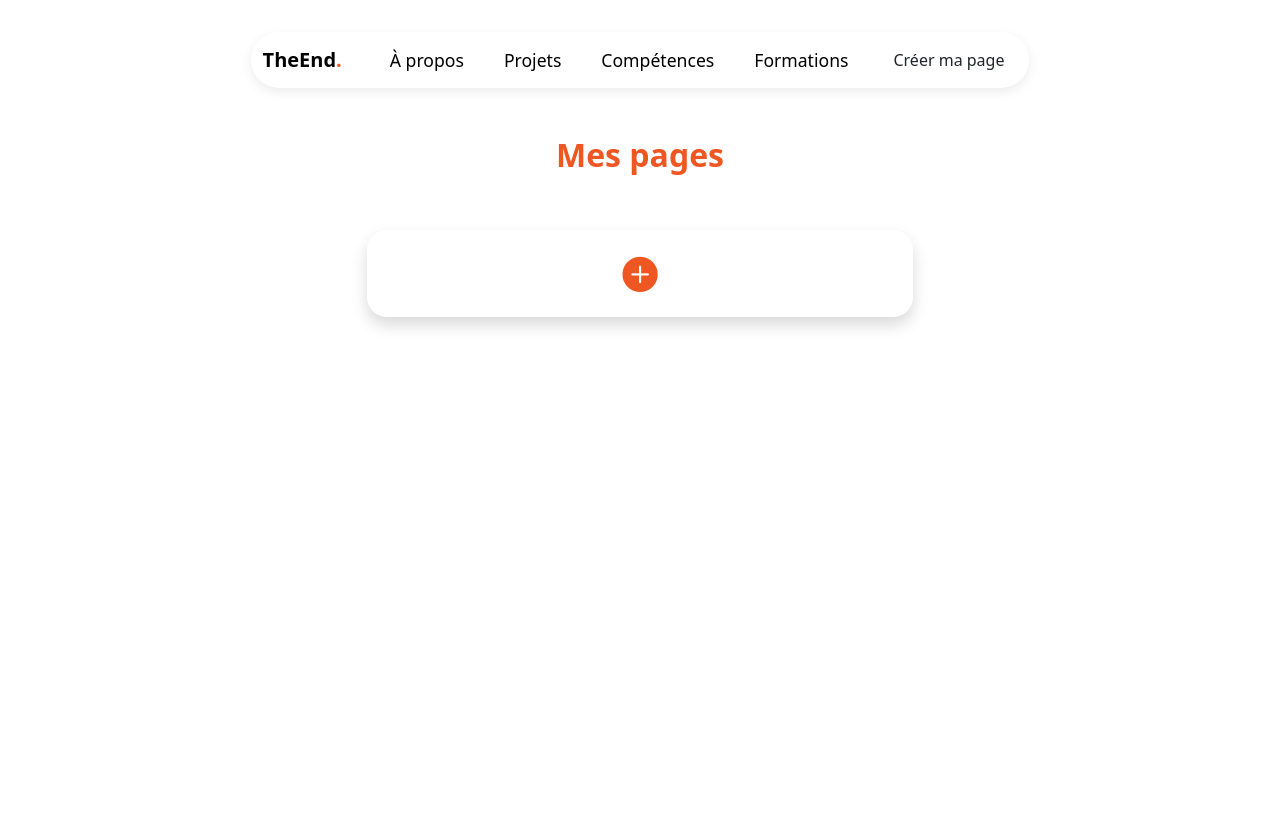
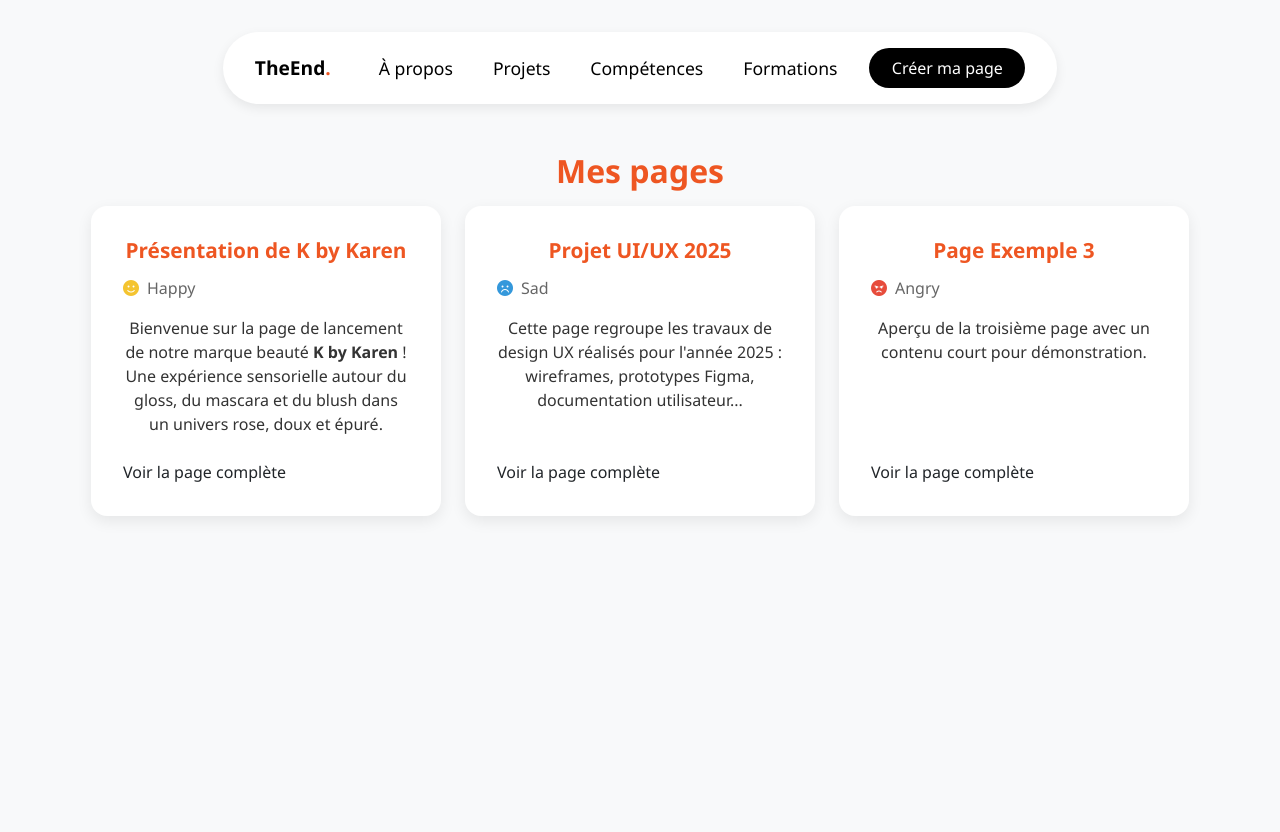
Before and after one commit to Alouda-Webcup/UI-UX, a PHP site: page /pages/project.php in a window 1280 px wide. Before the commit the page ends 328 px from the top, so only its background shows below. Run offline with PHP 8.4, Linux system fonts and the light colour scheme; data that the repository does not hold is empty.

Commit message:
feat: global design

```diff
--- a/pages/project.php
+++ b/pages/project.php
@@ -1,211 +1,161 @@
-<?php
-include('../config/bdconnect.php');
-include('../includes/navbar.php');
-
-// Récupérer les pages depuis la base de données avec projet et utilisateur
-$sql = "SELECT page.*, projects.pj_name, users.user_name
-        FROM page
-        INNER JOIN projects ON page.id_projects = projects.id_projects
-        INNER JOIN users ON page.id_users = users.id_users
-        ORDER BY pg_creationdate DESC";
-
-$stmt = $conn->prepare($sql);
-$stmt->execute();
-$pages = $stmt->fetchAll(PDO::FETCH_ASSOC);
-?>
-
 <!DOCTYPE html>
 <html lang="fr">
+<head>
+  <meta charset="UTF-8" />
+  <title>Mes pages</title>
+  <meta name="viewport" content="width=device-width, initial-scale=1" />
 
-<head>
-  <meta charset="UTF-8">
-  <title>Projets</title>
-  <meta name="viewport" content="width=device-width, initial-scale=1">
-  <link href="https://cdn.jsdelivr.net/npm/bootstrap@5.3.0/dist/css/bootstrap.min.css" rel="stylesheet">
-  <link rel="stylesheet" href="https://cdn.jsdelivr.net/npm/bootstrap-icons@1.10.5/font/bootstrap-icons.css">
-  <link href="https://unpkg.com/aos@2.3.1/dist/aos.css" rel="stylesheet">
-  <link rel="stylesheet" href="/ui-ux/assets/">
+  <!-- Bootstrap CSS -->
+  <link href="https://cdn.jsdelivr.net/npm/bootstrap@5.3.0/dist/css/bootstrap.min.css" rel="stylesheet" />
+  <!-- FontAwesome -->
+  <link href="https://cdnjs.cloudflare.com/ajax/libs/font-awesome/6.4.0/css/all.min.css" rel="stylesheet" />
 
   <style>
-    #serviceCard {
+    html, body {
+      height: 100%;
+      margin: 0;
+      padding: 0;
+    }
+
+    body {
+      background-color: #f8f9fa;
+      font-family: 'Segoe UI', sans-serif;
+    }
+
+    .container {
+      width: 100%;
+      max-width: 1200px;
+      margin: 2rem auto; /* centrage horizontal + marge verticale */
+      padding: 0 1rem;
+      text-align: center;
+    }
+
+    .pages-container {
+      display: flex;
+      flex-wrap: wrap;
+      gap: 1.5rem;
+      justify-content: center;
+      margin-top: 1rem;
+    }
+
+    .page-card {
       background-color: #fff;
       border-radius: 16px;
-      transition: all 0.3s ease;
-      min-height: 220px;
-      max-width: 320px;
-      padding-bottom: 3rem;
+      box-shadow: 0 5px 15px rgba(0,0,0,0.08);
+      padding: 2rem;
+      flex: 1 1 300px;
+      max-width: 350px;
+      display: flex;
+      flex-direction: column;
+      justify-content: space-between;
     }
 
-    #serviceCard:hover {
-      transform: translateY(-4px);
+    .page-title {
+      color: #EE5622;
+      font-weight: bold;
+      margin-bottom: 0.8rem;
+      font-size: 1.3rem;
     }
 
-    #textOrange {
-      color: #EE5622;
+    .mood-container {
+      display: flex;
+      align-items: center;
+      gap: 0.5rem;
+      margin-bottom: 1rem;
+      color: #666;
+      font-weight: 500;
+      font-size: 1rem;
     }
 
-    #textOrange:hover {
+    .mood-happy {
+      color: #f4c430;
+    }
+
+    .mood-sad {
+      color: #3498db;
+    }
+
+    .mood-angry {
+      color: #e74c3c;
+    }
+
+    .page-preview {
+      font-size: 1rem;
+      color: #333;
+      flex-grow: 1;
+      margin-bottom: 1.5rem;
+    }
+
+    .page-link {
+      color: #EE5622;
+      text-decoration: underline;
+      font-weight: 500;
+      align-self: flex-start;
+      transition: color 0.3s ease;
+    }
+
+    .page-link:hover {
       color: #c6471c;
     }
 
-    #formContainer {
-      max-height: 0;
-      overflow: hidden;
-      transition: max-height 0.6s ease, padding 0.3s ease;
-      padding: 0 1rem;
+    h2.text-orange {
+      color: #EE5622;
+      margin-bottom: 1rem;
     }
 
-    #formContainer.show {
-      max-height: 500px;
-      padding: 1.5rem 1rem;
-    }
-
-    #btnIcon {
-      background: transparent;
-      border: none;
-      color: #EE5622;
-      font-size: 2.2rem;
-      cursor: pointer;
-      transition: transform 0.2s ease;
-    }
-
-    #btnIcon:hover {
-      transform: scale(1.1);
-    }
-
-    #btnOrange {
-      background-color: #EE5622;
-      color: #fff;
-      border: none;
-    }
-
-    #btnOrange:hover {
-      background-color: #c6471c;
-      color: white;
-    }
-
-    #formCard {
-      border: none;
-      border-radius: 20px;
-      background: white;
-      animation: slideFadeIn 0.6s ease-out both;
-    }
-
-    @keyframes slideFadeIn {
-      0% {
-        opacity: 0;
-        transform: translateY(20px);
+    @media (max-width: 767px) {
+      .page-card + .page-card {
+        margin-top: 1.5rem;
       }
-
-      100% {
-        opacity: 1;
-        transform: translateY(0);
-      }
-    }
-
-    #gap3rem {
-      gap: 3rem !important;
-    }
-
-    #block {
-      background-color: #EE5622;
-      color: white;
-      padding: 2rem;
-      border-radius: 12px;
-      text-align: center;
-      font-size: 1.2rem;
-      flex: 1 1 0;
-      min-width: 0;
-      /* Pour éviter débordement */
-      word-wrap: break-word;
     }
   </style>
 </head>
 
 <body>
 
-  <h2 id="textOrange" class="text-center mt-5 fw-bold">Mes pages</h2>
+<?php include('../includes/navbar.php') ?>
 
-  <!-- Formulaire -->
-  <div class="container py-5">
-    <div class="row justify-content-center">
-      <div class="col-md-8 col-lg-6">
-        <div id="formCard" class="card shadow">
-          <div class="text-center py-3">
-            <button id="btnIcon" aria-label="Ajouter un service">
-              <i class="bi bi-plus-circle-fill"></i>
-            </button>
-          </div>
-          <div class="card-body" id="formContainer">
-            <h5 id="textOrange" class="text-center fw-bold mb-4">Créer une nouvelle page</h5>
-            <form method="post" action="ajouter_page.php" enctype="multipart/form-data">
-              <!-- Champs à compléter pour créer une page -->
-              <div class="mb-5">
-                <p>Lorem ipsum dolor amet !</p>
-              </div>
-              <div class="d-grid">
-                <button id="btnOrange" type="submit" class="py-2">Créer une nouvelle page</button>
-              </div>
-            </form>
-          </div>
-        </div>
+<div class="container">
+  <h2 class="text-orange mt-5 fw-bold">Mes pages</h2>
+
+  <div class="pages-container">
+    <div class="page-card">
+      <h4 class="page-title">Présentation de K by Karen</h4>
+      <div class="mood-container">
+        <i class="fa-solid fa-face-smile mood-happy" title="Happy"></i>
+        <span>Happy</span>
       </div>
+      <p class="page-preview">
+        Bienvenue sur la page de lancement de notre marque beauté <strong>K by Karen</strong> ! Une expérience sensorielle autour du gloss, du mascara et du blush dans un univers rose, doux et épuré.
+      </p>
+      <a href="k-by-karen.html" class="page-link">Voir la page complète</a>
+    </div>
+
+    <div class="page-card">
+      <h4 class="page-title">Projet UI/UX 2025</h4>
+      <div class="mood-container">
+        <i class="fa-solid fa-face-frown mood-sad" title="Sad"></i>
+        <span>Sad</span>
+      </div>
+      <p class="page-preview">
+        Cette page regroupe les travaux de design UX réalisés pour l'année 2025 : wireframes, prototypes Figma, documentation utilisateur...
+      </p>
+      <a href="uiux-2025.html" class="page-link">Voir la page complète</a>
+    </div>
+
+    <div class="page-card">
+      <h4 class="page-title">Page Exemple 3</h4>
+      <div class="mood-container">
+        <i class="fa-solid fa-face-angry mood-angry" title="Angry"></i>
+        <span>Angry</span>
+      </div>
+      <p class="page-preview">
+        Aperçu de la troisième page avec un contenu court pour démonstration.
+      </p>
+      <a href="#" class="page-link">Voir la page complète</a>
     </div>
   </div>
-
-  <!-- Blocs dynamiques -->
-  <div id="gap3rem" class="d-flex flex-column flex-lg-row flex-wrap p-4">
-    <?php foreach ($pages as $page): ?>
-      <div id="block">
-        <h4 class="fw-bold mb-2"><?= htmlspecialchars($page['pg_object']) ?></h4>
-        <p><em>Ton : <?= htmlspecialchars($page['pg_tone']) ?></em></p>
-        <p><?= nl2br(htmlspecialchars($page['pg_message'])) ?></p>
-
-        <?php if (!empty($page['pg_file'])): ?>
-          <p><strong>Fichier :</strong><br>
-            <a href="/uploads/files/<?= htmlspecialchars($page['pg_file']) ?>" target="_blank"><?= htmlspecialchars($page['pg_file']) ?></a>
-          </p>
-        <?php endif; ?>
-
-        <?php if (!empty($page['pg_gif'])): ?>
-          <p><strong>GIF :</strong><br>
-            <img src="/uploads/gifs/<?= htmlspecialchars($page['pg_gif']) ?>" alt="GIF" style="max-width:100%; border-radius:8px;">
-          </p>
-        <?php endif; ?>
-
-        <?php if (!empty($page['pg_sounds'])): ?>
-          <p><strong>Son :</strong><br>
-            <audio controls>
-              <source src="/uploads/sounds/<?= htmlspecialchars($page['pg_sounds']) ?>" type="audio/mpeg">
-              Votre navigateur ne supporte pas la lecture audio.
-            </audio>
-          </p>
-        <?php endif; ?>
-
-        <p class="mt-3"><small>Projet : <strong><?= htmlspecialchars($page['pj_name']) ?></strong></small></p>
-        <p><small>Par : <?= htmlspecialchars($page['user_name']) ?> le <?= date("d/m/Y", strtotime($page['pg_creationdate'])) ?></small></p>
-      </div>
-    <?php endforeach; ?>
-  </div>
-
-  <script src="https://cdn.jsdelivr.net/npm/bootstrap@5.3.0/dist/js/bootstrap.bundle.min.js"></script>
-  <script src="https://unpkg.com/aos@2.3.1/dist/aos.js"></script>
-  <script>
-    AOS.init({
-      duration: 400,
-      easing: 'ease-in-out',
-      once: true
-    });
-
-    document.addEventListener("DOMContentLoaded", () => {
-      const toggleBtn = document.getElementById('btnIcon');
-      const formContainer = document.getElementById('formContainer');
-      toggleBtn?.addEventListener('click', () => {
-        formContainer.classList.toggle('show');
-      });
-    });
-  </script>
+</div>
 
 </body>
-
 </html>
```
